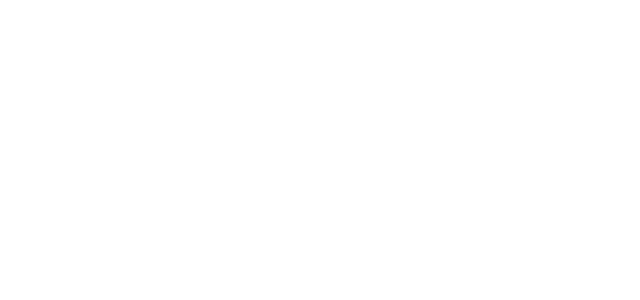
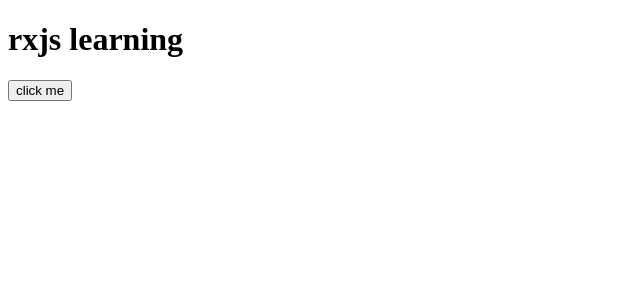
Before and after one commit to LiMeii/angular-change-detection, an Angular app: page /rxjslearning in a window 1280 px wide. Before the commit this address led to /. Shown: the top 300 px of the page, without its empty margins (0-640 px from the left). Built offline with nearby package versions, Linux system fonts and the light colour scheme.

Commit message:
add rxjs demo code

```diff
--- a/src/app/app-routing.module.ts
+++ b/src/app/app-routing.module.ts
@@ -1,24 +1,28 @@
-import { NgModule } from '@angular/core';
-import { Routes, RouterModule } from '@angular/router';
+import { NgModule } from "@angular/core";
+import { Routes, RouterModule } from "@angular/router";
 
 const routes: Routes = [
   {
-    path: '',
-    pathMatch: 'full',
-    redirectTo: 'unidirectionalDataFlow'
+    path: "",
+    pathMatch: "full",
+    redirectTo: "unidirectionalDataFlow"
   },
   {
-    path: 'unidirectionalDataFlow',
-    loadChildren: './modules/unidirectional-data-flow/unidirectional-data-flow.module#UnidirectionalDataFlowModule',
+    path: "unidirectionalDataFlow",
+    loadChildren: "./modules/unidirectional-data-flow/unidirectional-data-flow.module#UnidirectionalDataFlowModule",
     data: { preload: true }
   },
   {
-    path: 'changedetection',
-    loadChildren: './modules/change-detection/change-detection.module#ChangeDetectionModule'
+    path: "changedetection",
+    loadChildren: "./modules/change-detection/change-detection.module#ChangeDetectionModule"
   },
   {
-    path: 'onpushngdocheck',
-    loadChildren: './modules/onpush-ngdocheck/onpush-ngdocheck,module#OnpushNgdocheckModule'
+    path: "onpushngdocheck",
+    loadChildren: "./modules/onpush-ngdocheck/onpush-ngdocheck.module#OnpushNgdocheckModule"
+  },
+  {
+    path: "rxjslearning",
+    loadChildren: "./modules/rxjs/rxjs-learning.module#RxjsLearningModule"
   }
 ];
 
--- /dev/null
+++ b/src/app/modules/rxjs/rxjs-learning.component.html
@@ -0,0 +1,3 @@
+<h1>rxjs learning</h1>
+
+<button id="myBtn">click me</button>
--- /dev/null
+++ b/src/app/modules/rxjs/rxjs-learning.component.ts
@@ -0,0 +1,25 @@
+import { Component, OnInit } from "@angular/core";
+import { fromEvent } from "rxjs";
+import { map, scan } from 'rxjs/operators';
+
+@Component({
+    templateUrl: "./rxjs-learning.component.html"
+})
+
+export class RxjsLearningComponent implements OnInit {
+
+    ngOnInit() {
+        const button = document.getElementById("myBtn");
+
+        const clickStream = fromEvent(button, "click");
+
+        const counterStream = clickStream.pipe(
+            map((data) => { return 1 }),
+            scan((acc, curr) => acc + curr, 0)
+        );
+
+        counterStream.subscribe(data => {
+            console.log('this is the click counter: ' + data);
+        });
+    }
+}
```
Also changed, not shown: src/app/modules/rxjs/rxjs-learning.module.ts (added, +20 -0 lines), src/app/modules/onpush-ngdocheck/onpush-ngdocheck.module.ts (renamed from src/app/modules/onpush-ngdocheck/onpush-ngdocheck,module.ts).
